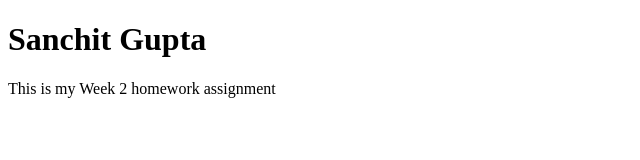
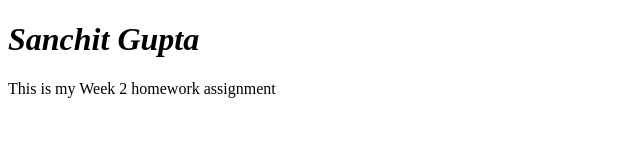
Before and after one commit to sanchit55/homework2, a plain HTML site: page index.html in a window 1280 px wide. Shown: the full height of the page, 0-640 px from the left. Drawn offline with Linux system fonts and the light colour scheme.

Commit message:
fifth process

```diff
--- a/index.html
+++ b/index.html
@@ -7,7 +7,7 @@
 <body>
 <title>Homework2</title>
 
-<h1>Sanchit Gupta</h1>
+<h1><i>Sanchit Gupta</i></h1>
 
 <p> This is my Week 2 homework assignment </p>
 </body>
```
